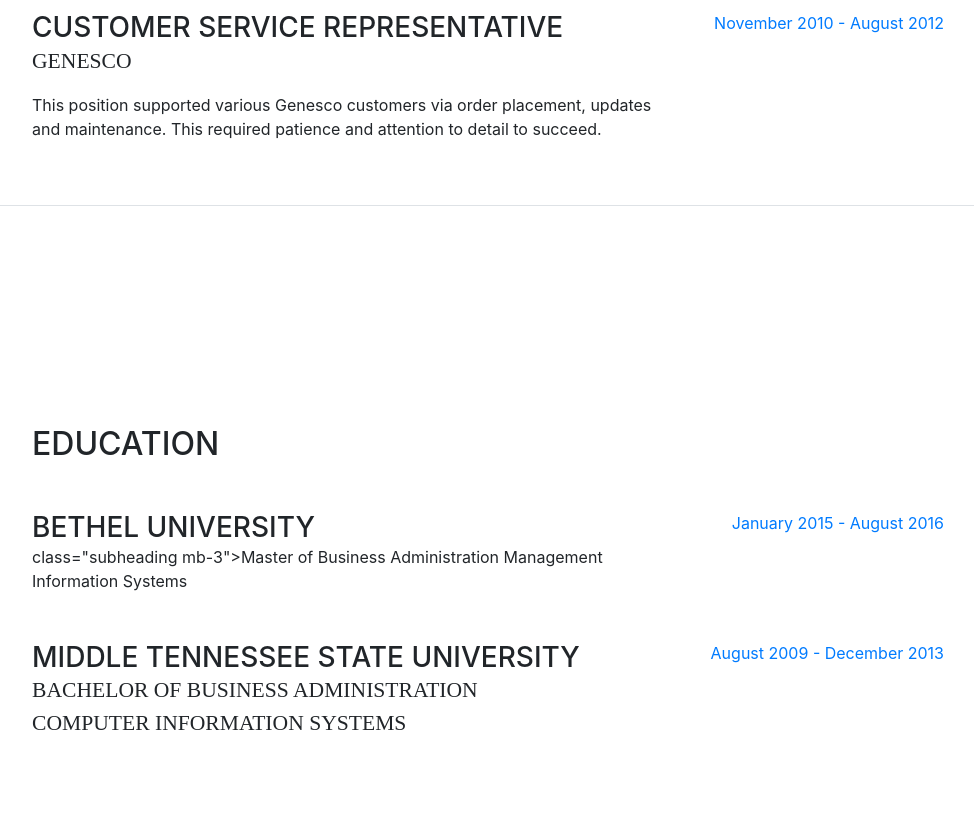
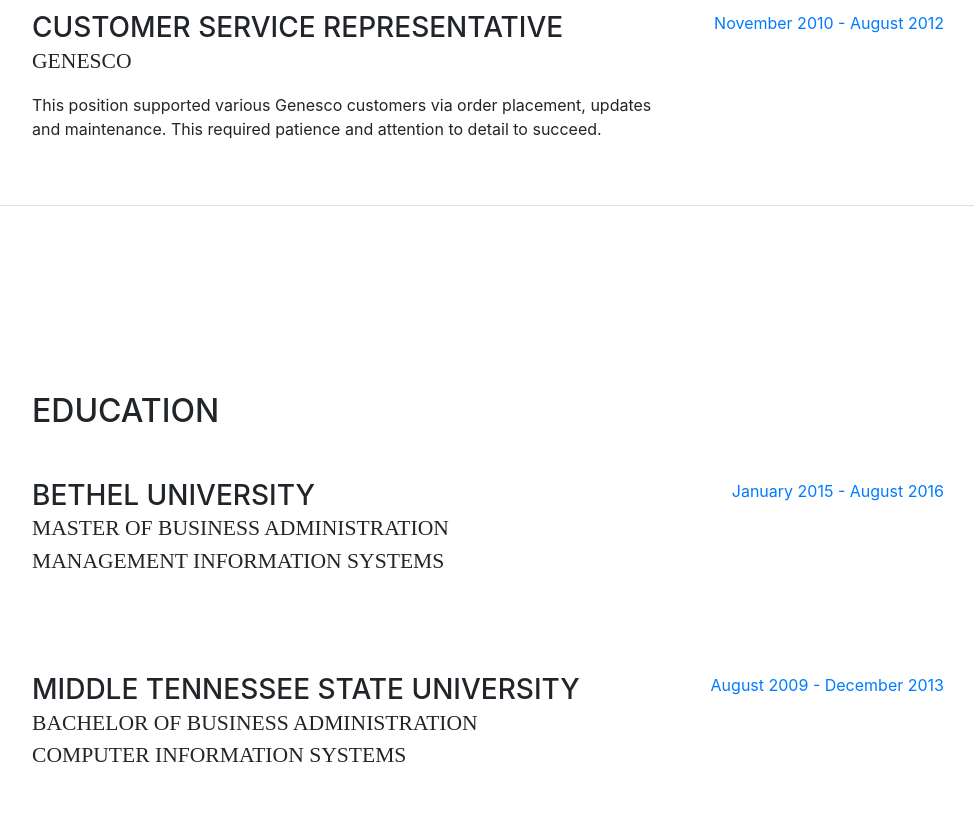
Before and after one commit to ibinec/Disable_portfolio, a website with bundled scripts: page index.html in a window 1280 px wide. Shown: the part 2013-2835 px from the top of the page, without its empty margins (288-1262 px from the left). Built offline with nearby package versions, Linux system fonts and the light colour scheme; a web font is replaced by a local one.

Commit message:
Update index.html

```diff
--- a/index.html
+++ b/index.html
@@ -186,8 +186,7 @@
           <div class="resume-item d-flex flex-column flex-md-row mb-5">
             <div class="resume-content mr-auto">
               <h3 class="mb-0">Bethel University</h3>
-	<span class=nobr>class="subheading mb-3">Master of Business Administration</span>
-		<span class=nobr>Management Information Systems</span>
+<div class="subheading mb-3">Master of Business Administration <br><p class="mb-5">Management Information Systems</p></div>
 
 		<!--    <p>The Masters of Management Information Systems is the design and management of Information Technology for an organization. It focuses on the best way to enable the organization to meet its goals and business challenges. The purpose of MIS is to analyze, design, develop, and implement information technology strategy to solve business problems.</p>
 -->
```
